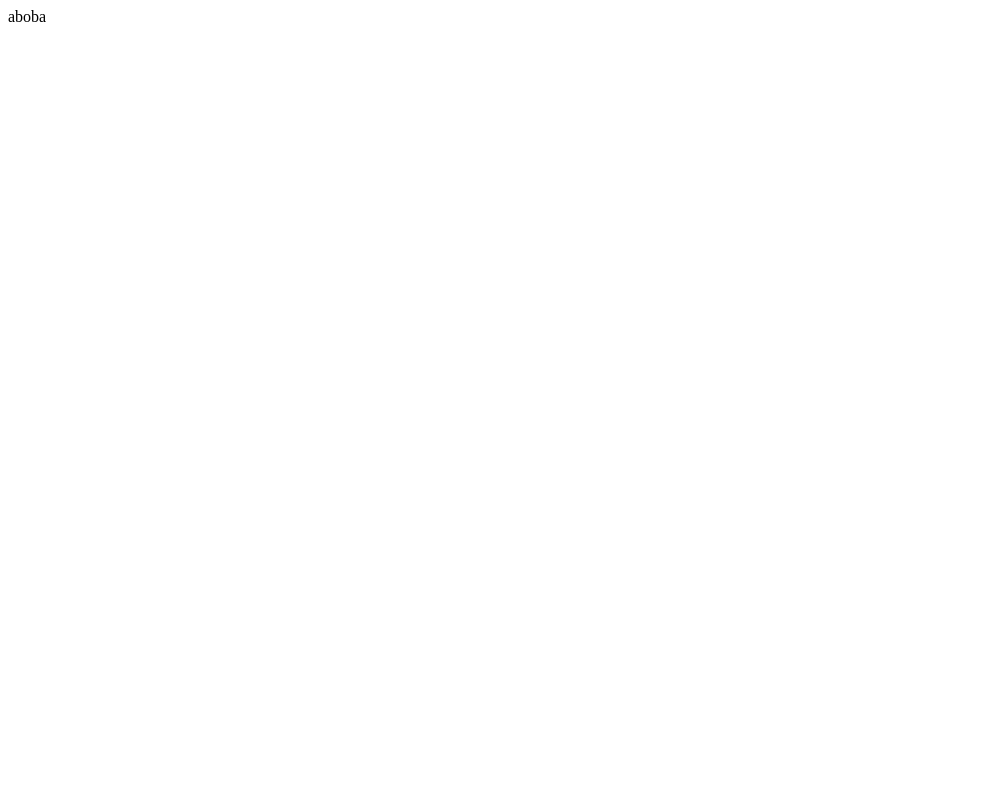
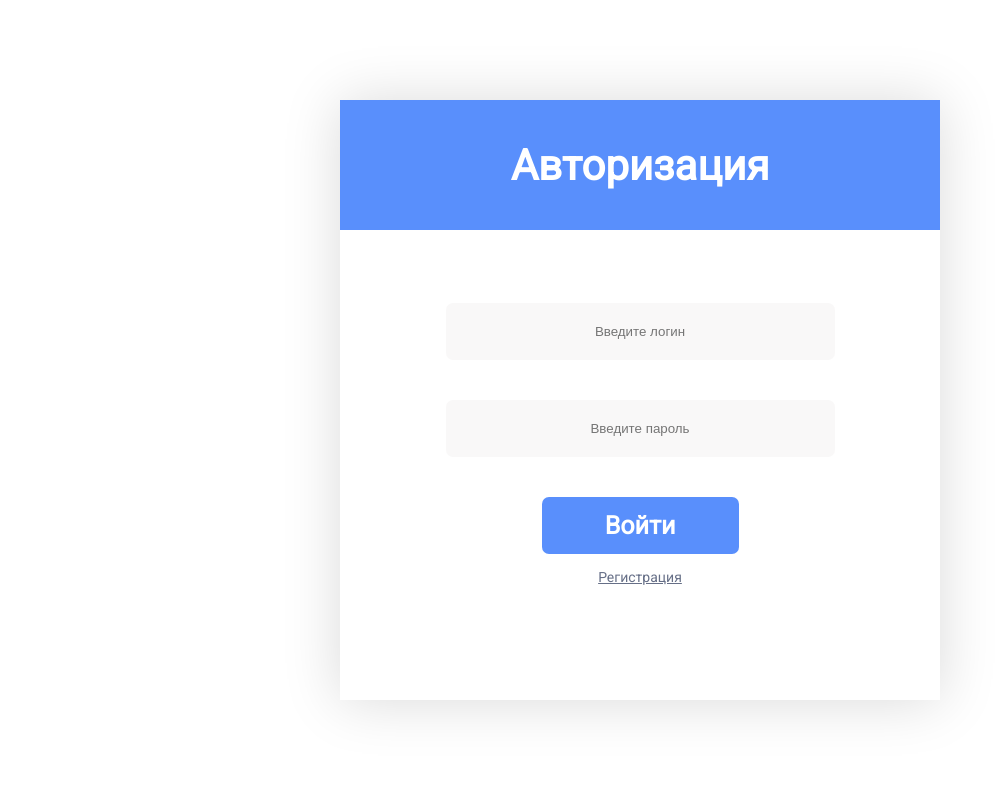
Before and after one commit to cawaulitra/localhost, a PHP site: page /application/views/login_user_view.php in a window 1280 px wide. Before the commit the part shown is almost empty. Shown: the whole page, without its empty margins (0-1007 px from the left). Run offline with PHP 8.4, Linux system fonts and the light colour scheme.

Commit message:
CSS + login_page

```diff
--- a/application/views/login_user_view.php
+++ b/application/views/login_user_view.php
@@ -1 +1,77 @@
-aboba
+		<link rel="preconnect" href="https://fonts.gstatic.com">
+		<link href="https://fonts.googleapis.com/css2?family=Roboto:wght@300;400&display=swap" rel="stylesheet">
+<style>
+.login_page{
+	position:absolute;
+	left:50%;
+	top:50%;
+	margin-right: -50%;
+	transform:translate(-50%, -50%);
+	display: flex;
+    flex-direction: column;
+    align-items: center;
+	box-shadow: 0px 1px 54px rgba(0, 0, 0, 0.15);
+	width: 600px;
+	height: 600px;
+}
+.input{
+	margin-bottom:40px;
+	width: 389px;
+	height: 57px;
+	background: rgba(239, 238, 238, 0.4);
+	border-radius: 7px;
+	border: none;
+	text-align: center;
+
+}
+button{
+	width: 197px;
+	height: 57px;
+	border-radius: 7px;
+	border: none;
+	background-color:#598FFC;
+	color: white;
+	font-family: Roboto;
+	font-style: normal;
+	font-weight: bold;
+	font-size: 25px;
+	line-height: 29px;
+}
+.plane{
+	background-color:#598FFC;
+	width: 600px;
+	height: 130px;
+	text-align: center;
+	color: white;
+	display: flex;
+    align-items: center;
+    justify-content: center;
+	font-family: Roboto;
+	font-style: normal;
+	font-weight: bold;
+	font-size: 42px;
+	line-height: 49px;
+}
+
+a{
+	color: rgba(37, 50, 84, 0.7);
+	padding-top: 15px;
+	font-family: Roboto;
+font-style: normal;
+font-weight: normal;
+font-size: 14px;
+line-height: 16px;
+
+}
+</style>
+<div class="login_page">
+	<div class="plane">
+	Авторизация
+	</div>
+	<input class="input" name="login" placeholder="Введите логин" style="margin-top:73px;">
+	<input class="input" name="password" placeholder="Введите пароль">
+
+	<button type="submit">Войти</button>
+	<a href="#">Регистрация</a>
+
+</div>
--- a/application/views/template_view.php
+++ b/application/views/template_view.php
@@ -1,6 +1,3 @@
-<?php
-	//session_start();
-?>
 <!DOCTYPE html PUBLIC "-//W3C//DTD XHTML 1.0 Strict//EN" "http://www.w3.org/TR/xhtml1/DTD/xhtml1-strict.dtd">
 <html xmlns="http://www.w3.org/1999/xhtml">
 	<head>
@@ -44,5 +41,6 @@
 			</div>
 
 		</div>
+
 	</body>
 </html>
--- a/css/style.css
+++ b/css/style.css
@@ -242,3 +242,6 @@ a:hover{
     text-decoration: none;
     font-weight: bold;
 }
+.login_page{
+	display: flex;
+}
```
Also changed, not shown: application/controllers/controller_main.php (+6 -2 lines).
